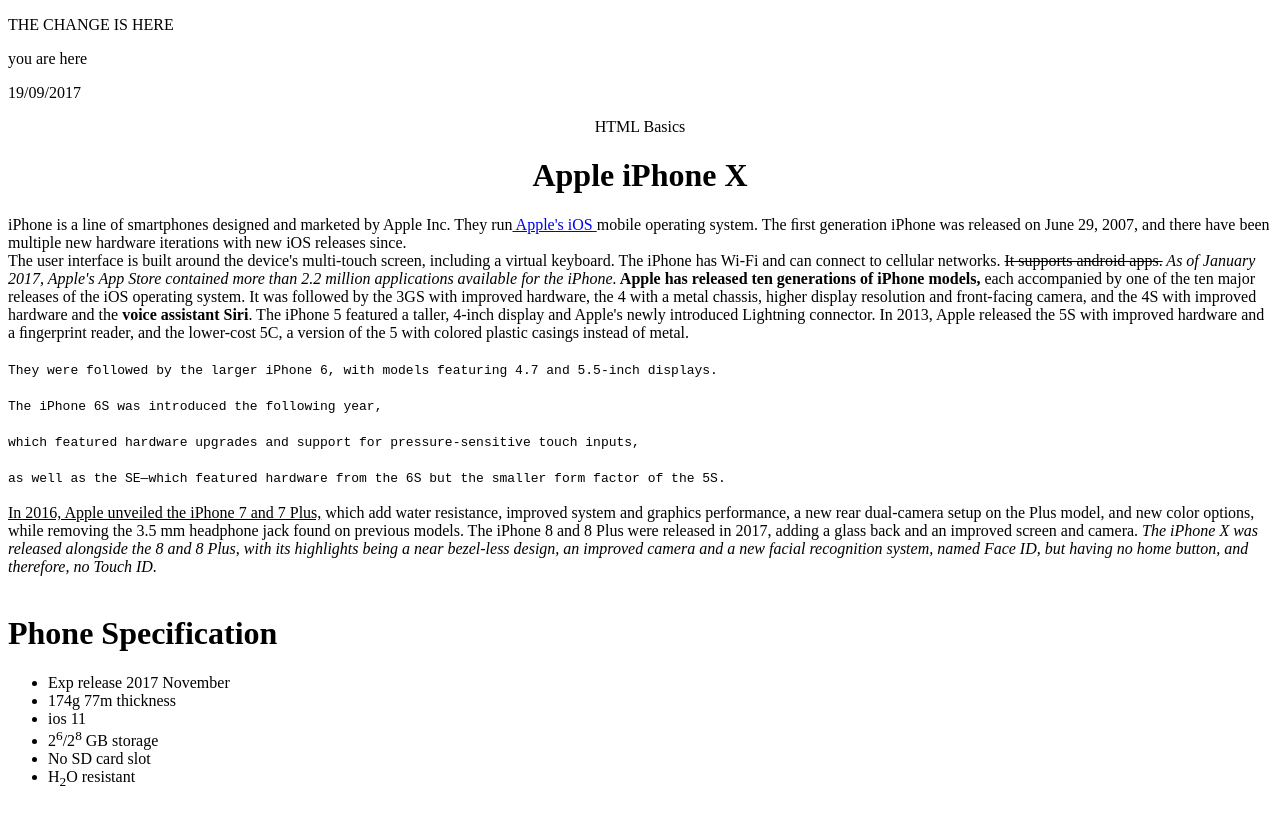
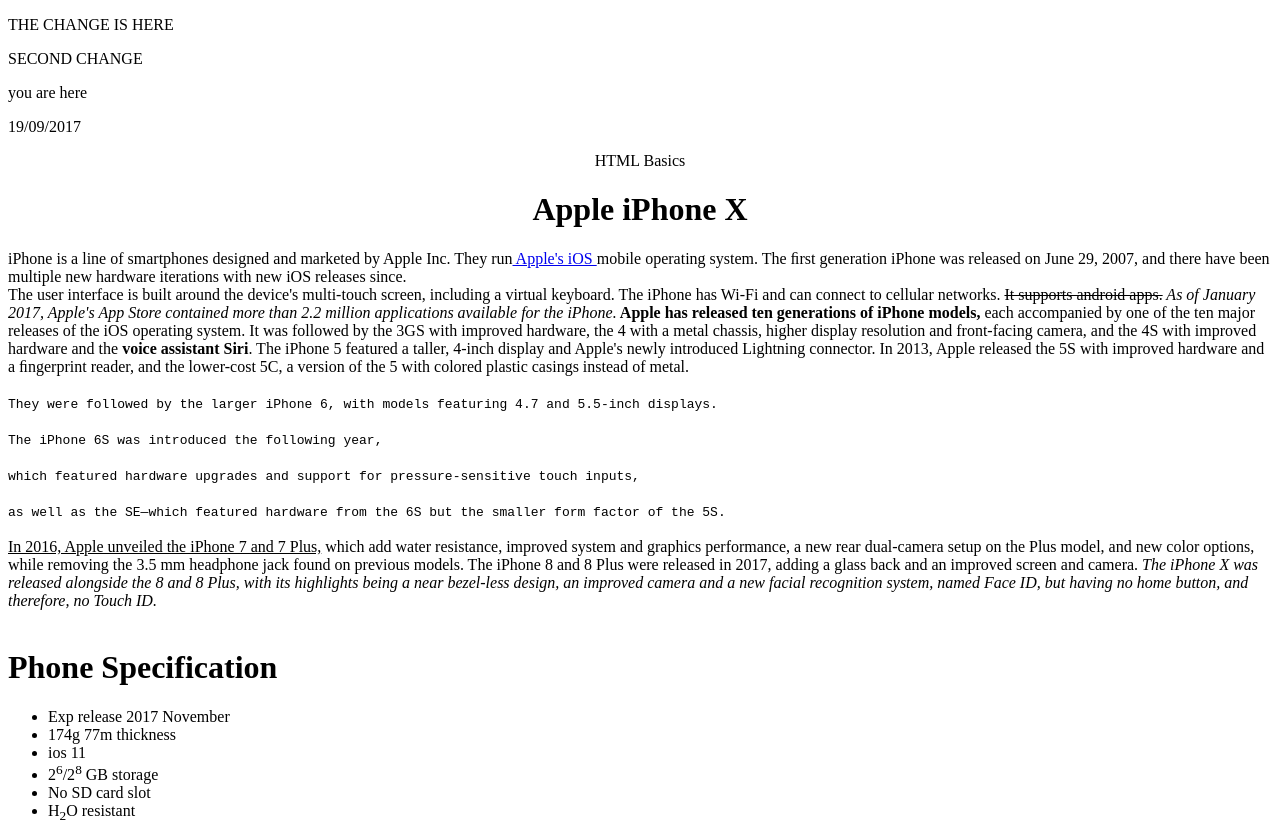
Before and after one commit to dhruv-chitkara27/dhruv, a plain HTML site: page BASICS.HTML in a window 1280 px wide. Shown: the top 827 px of the page. Drawn offline with Linux system fonts and the light colour scheme.

Commit message:
commit 4

```diff
--- a/BASICS.HTML
+++ b/BASICS.HTML
@@ -9,6 +9,7 @@
 
 
         <p>THE CHANGE IS HERE</p>
+        <p>SECOND CHANGE</p>
         <P>you are here</P>
         19/09/2017
           <p align="center">HTML Basics</p>
```
Also changed, not shown: index.html (+1 -0 lines).
